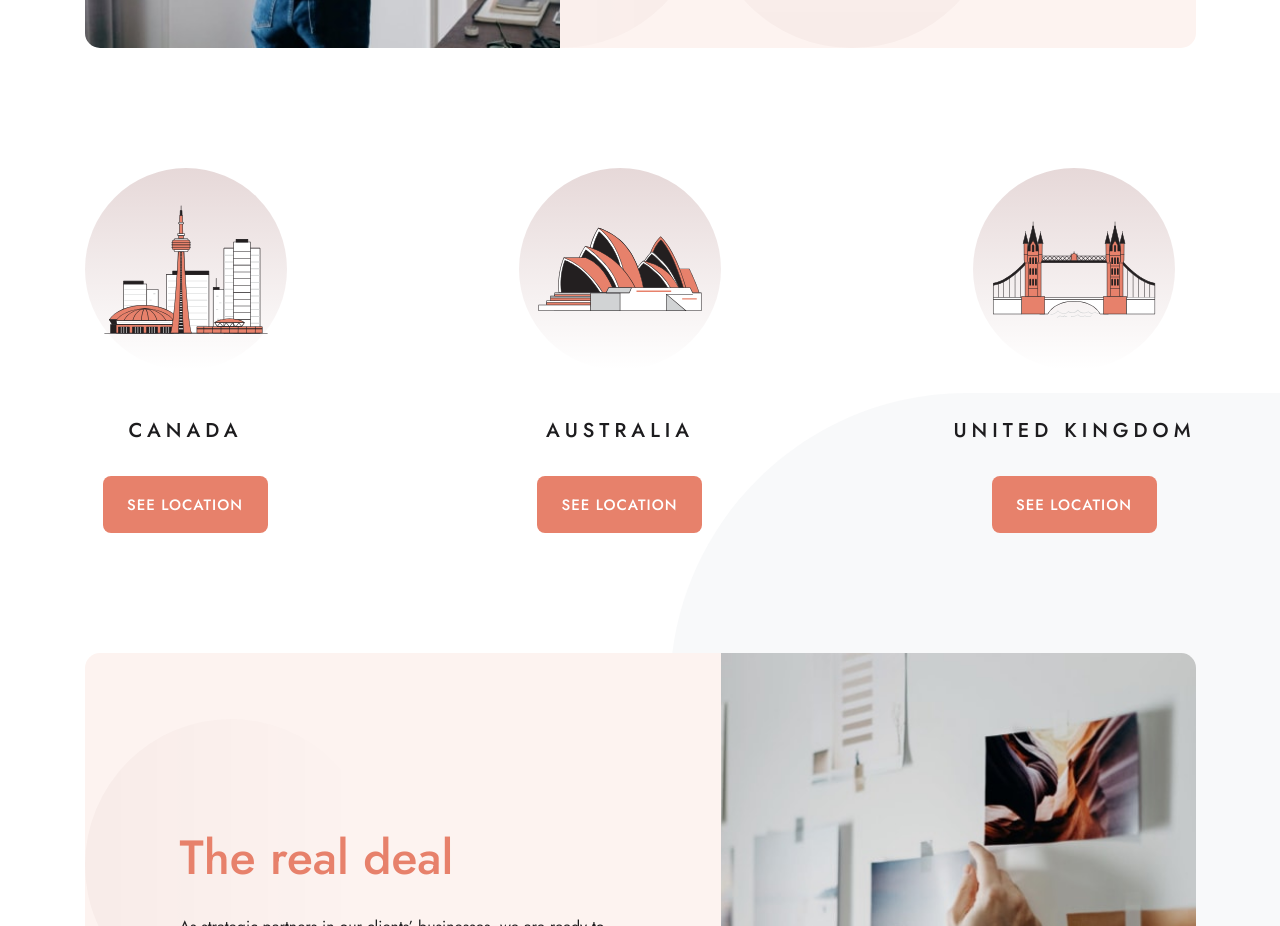
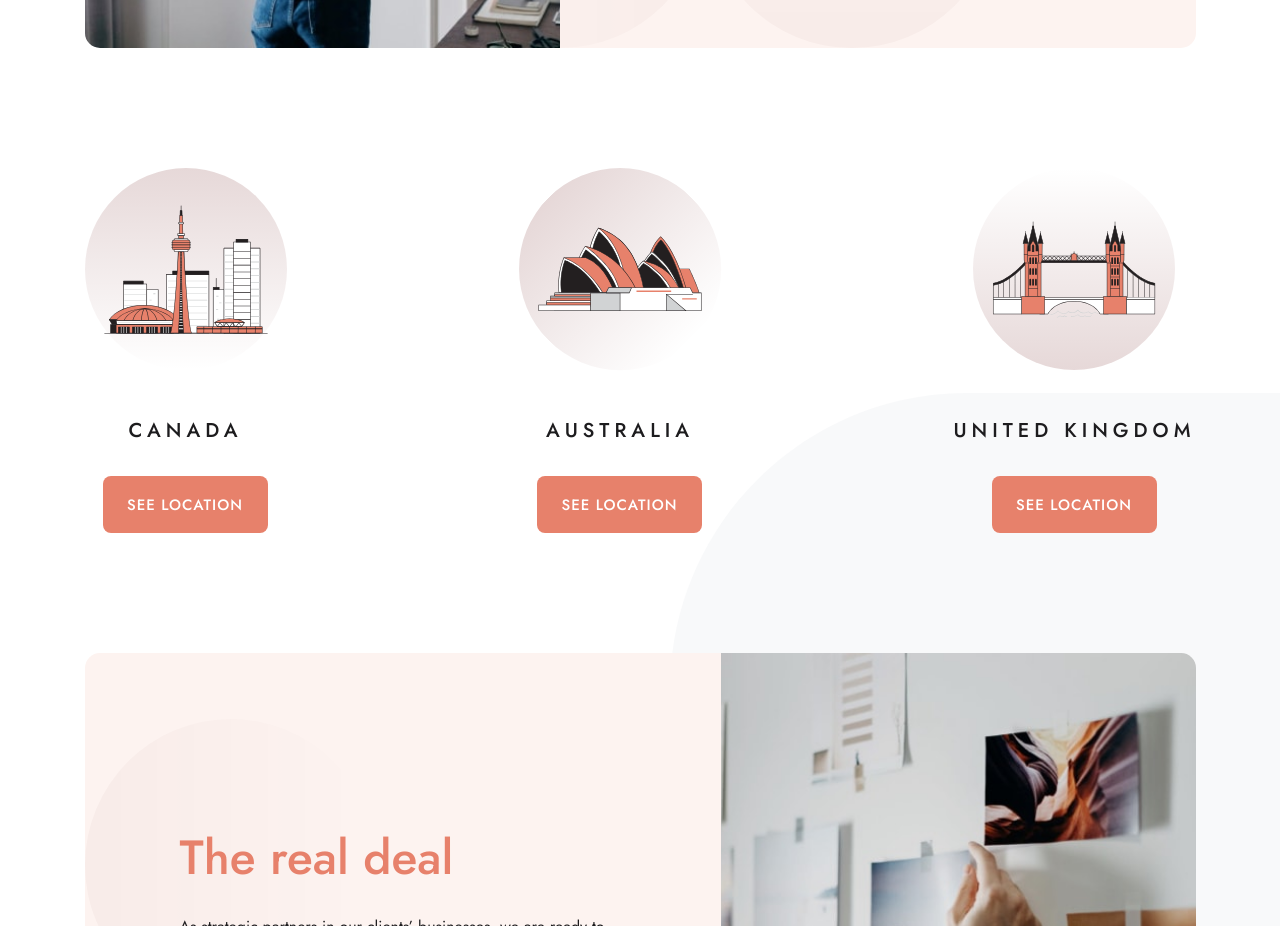
Before and after one commit to ZiadRefaey/Deisgno-FEM, a Next.js app: page /about in a window 1280 px wide. Shown: the part 1380-2306 px from the top of the page. Built offline with nearby package versions, Linux system fonts and the light colour scheme.

Commit message:
style(aboutus): Country Card Bg pattern rotation

```diff
--- a/app/_components/CountryLocationsList.jsx
+++ b/app/_components/CountryLocationsList.jsx
@@ -14,13 +14,13 @@ const LocationsList = [
   {
     title: "Australia",
     illustration: AustraliaIllustration,
-    rotation: "rotate-0",
+    rotation: "-rotate-45",
     dimensions: "w-[182px] h-[93px]",
   },
   {
     title: "United Kingdom",
     illustration: UKIllustration,
-    rotation: "rotate-0",
+    rotation: "rotate-180",
     dimensions: "w-[181px] h-[108px]",
   },
 ];
@@ -31,7 +31,7 @@ export default function CountryLocationsList() {
         <CountryLocationCard
           key={Location.title}
           title={Location.title}
-          rotaion={Location.rotation}
+          rotation={Location.rotation}
           dimensions={Location.dimensions}
           illustration={Location.illustration}
         />
```
